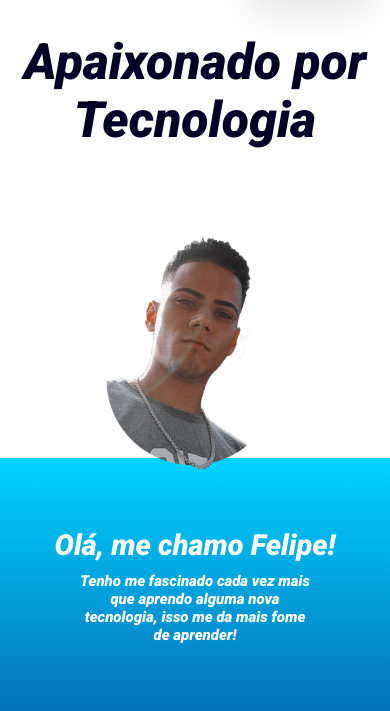
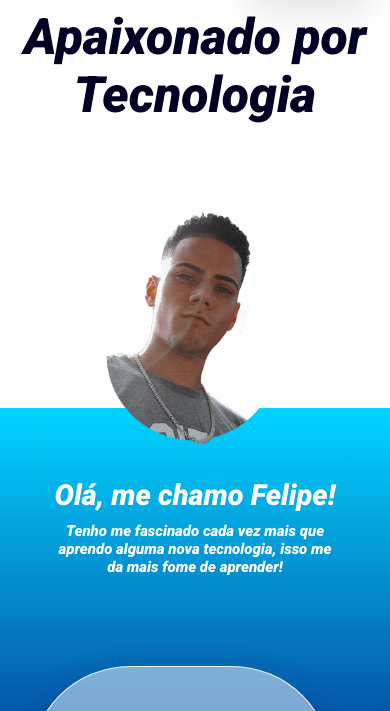
Before and after one commit to devfelipenunes/portfolioJs, a plain HTML site: page index.html in a window 390 px wide. Shown: the part 92-803 px from the top of the page. Drawn offline with nearby package versions, Linux system fonts and the light colour scheme.

Commit message:
finalizei quase acho

```diff
--- a/style.css
+++ b/style.css
@@ -208,15 +208,14 @@ body{
     flex-direction: column;
     align-items: center;
 }
-.apresentacao .container .ola{
+.apresentacao .container .ola h2{
     font-size: 50px;
     margin-top: 20px;
     margin-bottom:10px ;
     color: white;
 }
-.apresentacao .container p{
+.apresentacao .container .ola p{
     text-align: center;
-    width: 80%;
     color: white;
 }
 .apresentacao .container .box-container{
@@ -358,7 +357,7 @@ footer .icons .bi{
         font-size: 15px;
     }
     .home{
-        height: 550px;
+        height: 500px;
     }
     .home .container .home-container .perfil{
         width: 85%;
```
